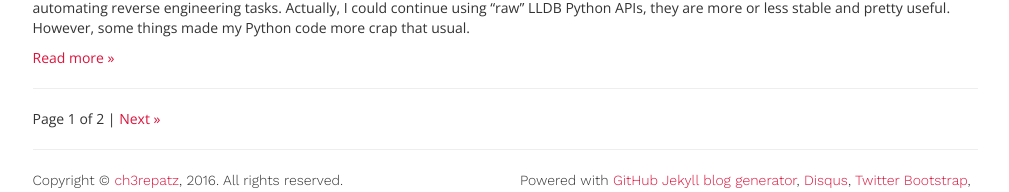
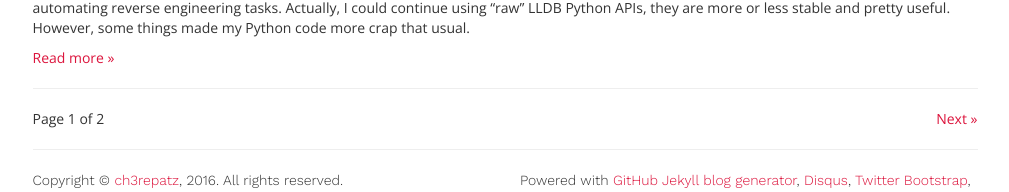
Before and after one commit to ch3repatz/ch3repatz.github.io, a Jekyll site: the page built from index.html, in a window 1280 px wide. Shown: the part 1754-1946 px from the top of the page, without its empty margins (135-1144 px from the left). Built offline with Jekyll 4.4.1, drawn with Linux system fonts in a browser that asks for light colours; the list of posts is cut into pages by our own code.

Commit message:
Update index.html

```diff
--- a/index.html
+++ b/index.html
@@ -25,11 +25,11 @@
 <hr>
 <p>
     {% if paginator.previous_page %}
-      <a href="{{ paginator.previous_page_path }}">« Previous</a> |
+      <a style="float: left" href="{{ paginator.previous_page_path }}">« Previous</a>
     {% endif %}
-    Page {{ paginator.page }} of {{ paginator.total_pages }}
+    <span style="float: center">Page {{ paginator.page }} of {{ paginator.total_pages }}</span>
     {% if paginator.next_page %}
-      | <a href="{{ paginator.next_page_path }}">Next »</a>
+      <a style="float: right" href="{{ paginator.next_page_path }}">Next »</a>
     {% endif %}
 </p>
 {% endif %}
```
